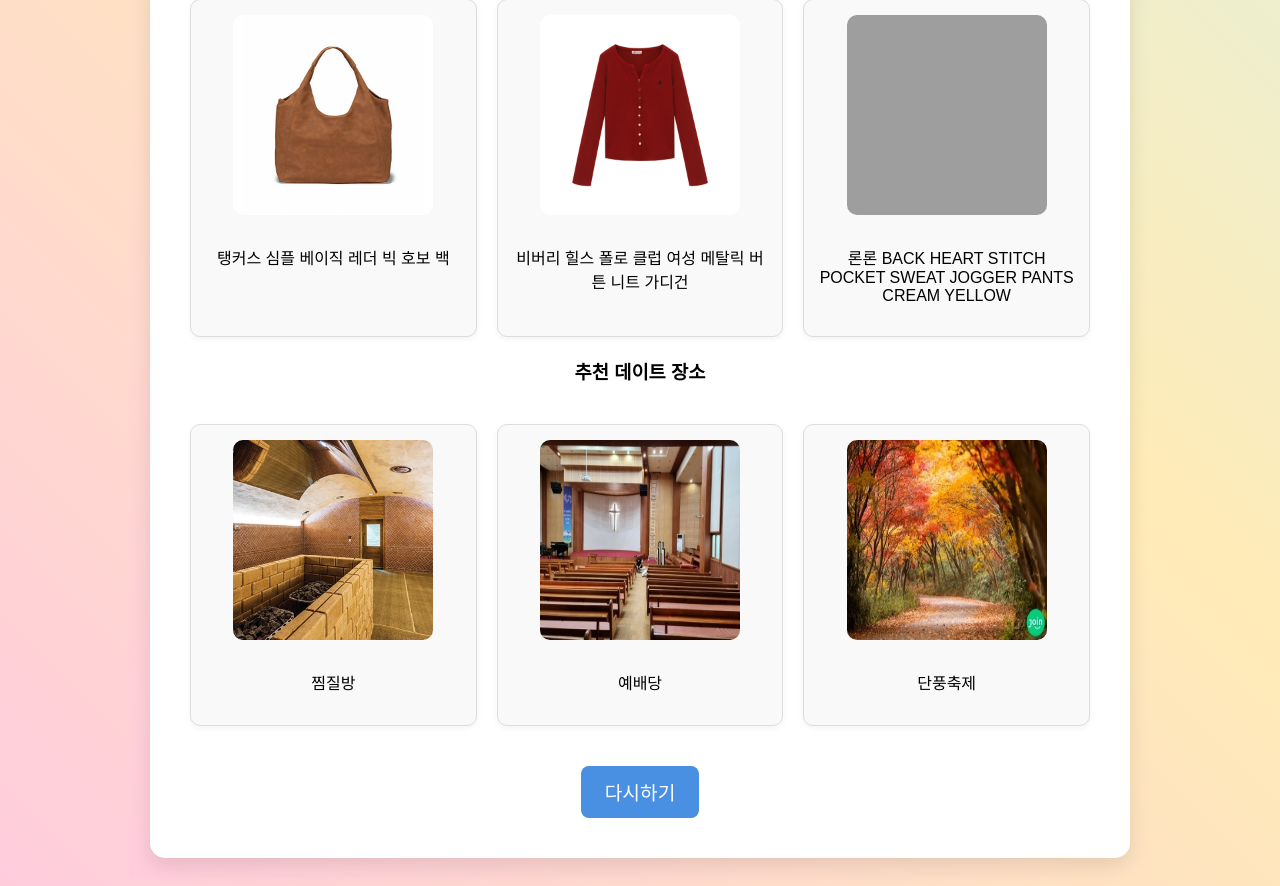
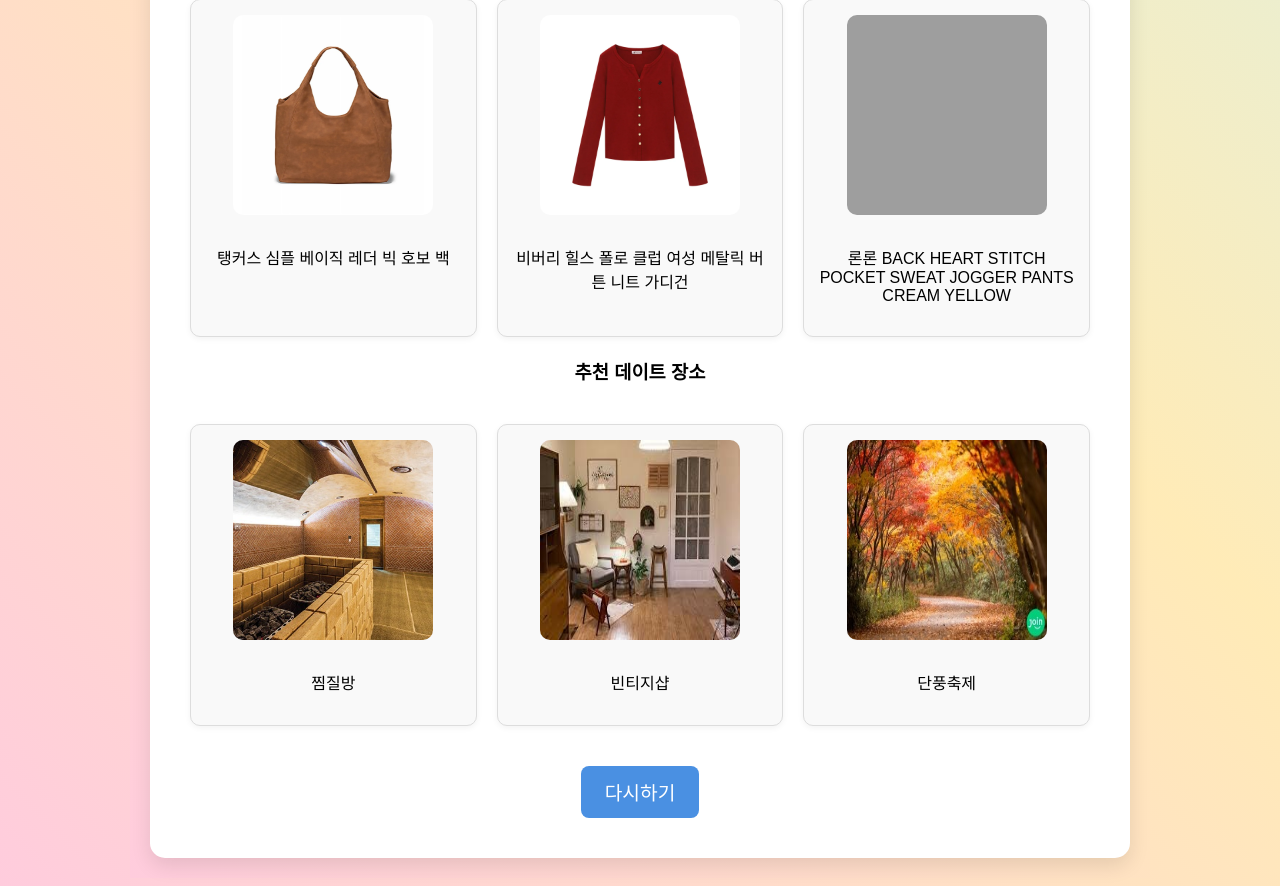
Before and after one commit to chldudms/ColorMatch, a Flask app: page /result in a window 1280 px wide. Shown: the part 917-1803 px from the top of the page. Run offline with Flask 3, Linux system fonts and the light colour scheme; data comes from the database, SQL or seed files in the repository; both versions use the stored data as it was after the commit; grey boxes are pictures that could not be loaded.

Commit message:
추천 아이템 최종 변경

```diff
--- a/templates/result.html
+++ b/templates/result.html
@@ -246,14 +246,14 @@
                     { name: "롬앤 베러 댄 치크 오디밀크", img: "/static/img/베러댄치크여쿨.png" },
                 ],
                 fashion: [
-                    { name: "펭도리", img: "/static/img/여쿨옷1.png" },
-                    { name: "개구리 코스프레", img: "/static/img/여쿨옷2.png" },
-                    { name: "포켓몬 트레이너", img: "/static/img/여쿨옷3.png" },
+                    { name: "어반디타입 배색 레더 울 바시티 자켓_블루", img: "/static/img/겨쿨신발.png" },
+                    { name: "칼하트 WIP 랜든 팬츠 블루 헤비 스톤 워시", img: "/static/img/여쿨바지.png" },
+                    { name: "글로시 리본 더플백", img: "/static/img/여쿨가방.png" },
                 ],
                 date: [
-                    { name: "방방", img: "/static/img/여쿨데이트장소1.jpg" },
+                    { name: "산토리니", img: "/static/img/산토리니.png" },
                     { name: "실내 수영장", img: "/static/img/여쿨데이트장소2.jpg" },
-                    { name: "사찰", img: "/static/img/여쿨데이트장소4.jpg" },
+                    { name: "갤러리 미술관", img: "/static/img/갤러리미술관.png" },
                 ],
             },
             "봄웜": {
@@ -269,7 +269,7 @@
                 ],
                 date: [
                     { name: "루피 팝업 스토어", img: "/static/img/봄웜데이트장소3.jpg" },
-                    { name: "올리브영", img: "/static/img/봄웜데이트장소2.jpg" },
+                    { name: "피크닉", img: "/static/img/피크닉.png" },
                     { name: "벛꽃 축제", img: "/static/img/봄웜데이트장소4.jpg" },
                 ],
             },
@@ -286,7 +286,7 @@
                 ],
                 date: [
                     { name: "찜질방", img: "/static/img/갈웜데이트장소1.jpg" },
-                    { name: "예배당", img: "/static/img/갈웜데이트장소2.jpg" },
+                    { name: "빈티지샵", img: "/static/img/빈티지샵.png" },
                     { name: "단풍축제", img: "/static/img/갈웜데이트장소3.jpg" },
                 ],
             },
@@ -297,12 +297,12 @@
                     { name: "롬앤 쉬어 구슬 파우더 01 글리미 베일", img: "/static/img/겨쿨파우더.png" },
                 ],
                 fashion: [
-                    { name: "파묘", img: "/static/img/겨쿨옷1.png" },
-                    { name: "곤룡포", img: "/static/img/겨쿨옷2.png" },
-                    { name: "도라에몽", img: "/static/img/겨쿨옷3.png" },
+                    { name: "필루미네이트 옵티멀 베이직 셔츠-네이비", img: "/static/img/겨쿨셔츠.png" },
+                    { name: "UB 배색 레더 울 바시티 자켓_블루", img: "/static/img/겨쿨신발.png" },
+                    { name: "우먼즈 라이트웨이트 루즈 스트레이트 데님 팬츠", img: "/static/img/겨쿨바지.png" },
                 ],
                 date: [
-                    { name: "한강 야간 개장", img: "/static/img/겨쿨데이트장소1.jpg" },
+                    { name: "루프탑 바", img: "/static/img/루프탑.png" },
                     { name: "노래방", img: "/static/img/겨쿨데이트장소2.jpg" },
                     { name: "여의도 불꽃 축제", img: "/static/img/겨쿨데이트장소3.jpg" },
                 ],
```
Also changed, not shown: static/img/image.png (added), static/img/갤러리미술관.png (added), static/img/겨쿨바지.png (added), static/img/겨쿨셔츠.png (added), static/img/겨쿨신발.png (added), static/img/루프탑.png (added), static/img/리본퍼프탑.jpg (added), static/img/빈티지샵.png (added), static/img/산토리니.png (added), static/img/스키장.jpg (added), static/img/여쿨가방.png (added), static/img/여쿨바지.png (added), static/img/여쿨셔츠.jpg (added), static/img/피크닉.png (added), 1 more files.
